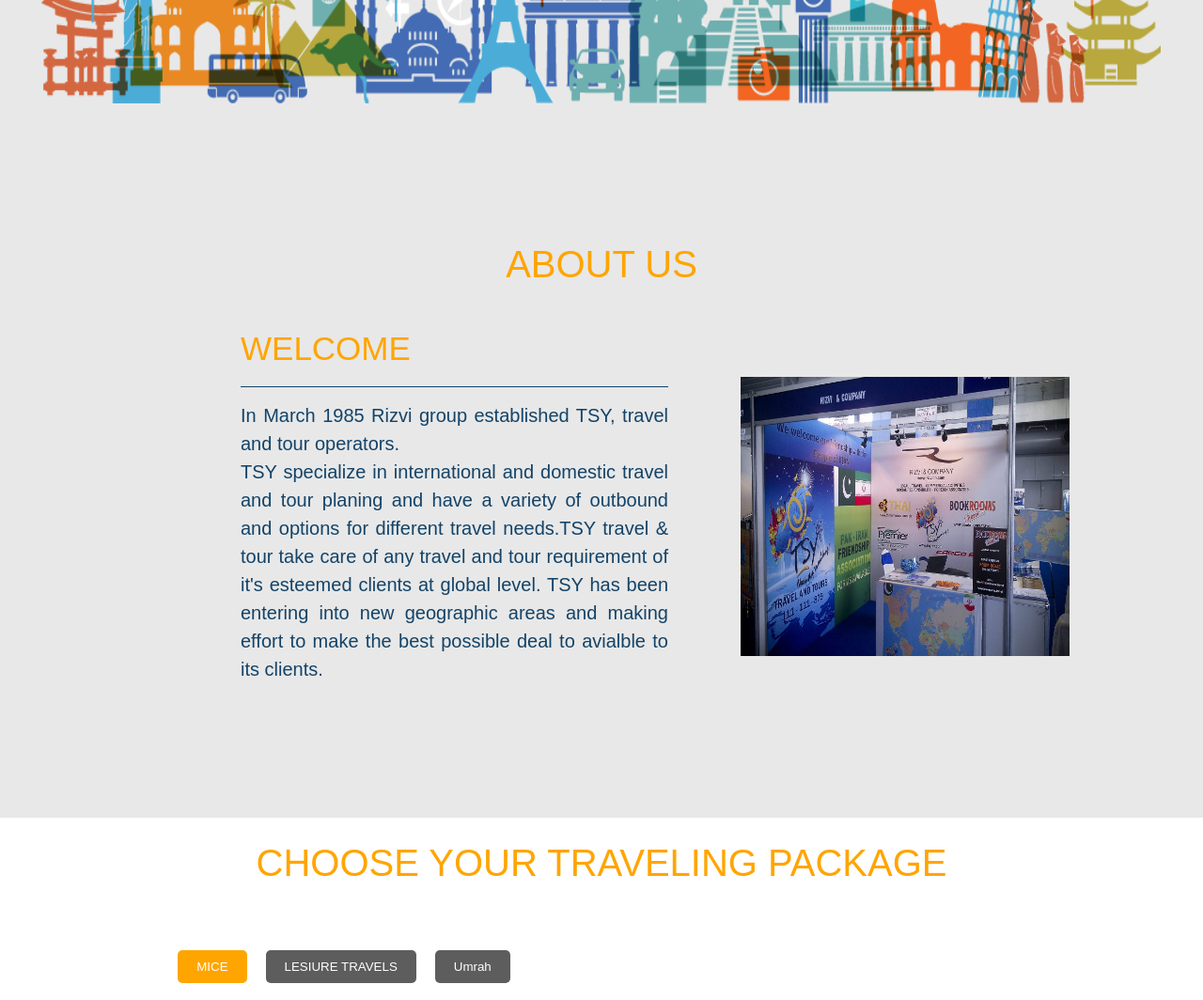
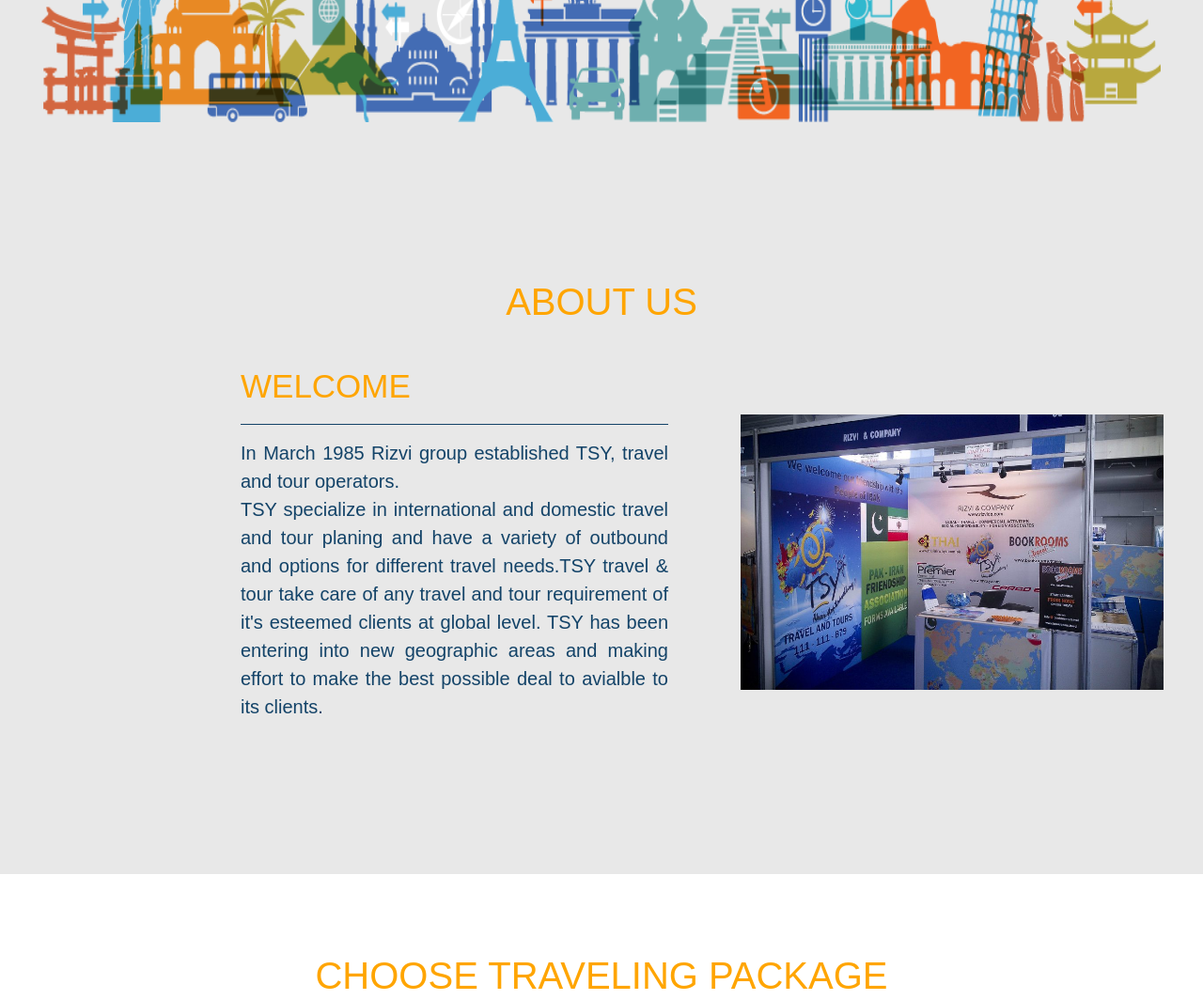
Before and after one commit to faisalb254/Travel-website, a plain HTML site: page index.html in a window 1280 px wide. Shown: the part 660-1724 px from the top of the page at 94% size. Drawn offline with Linux system fonts and the light colour scheme.

Commit message:
layout fix

```diff
--- a/index.html
+++ b/index.html
@@ -13,7 +13,7 @@
             <div class="nav">
                 <img src="/img/logo.png" alt="">
                 <ul>
-                    <li><a href="#home">HOME</a></li>
+                    <li><a href="#home" >HOME</a></li>
                     <li><a href="#about">ABOUT</a></li>
                     <li><a href="#service">SERVICES</a></li>
                     <li><a href="#gallery">GALLERY</a></li>
@@ -65,7 +65,7 @@
             </div>
         </div>
         <div id="package">
-            <h1>CHOOSE YOUR TRAVELING PACKAGE</h1>
+            <h1>CHOOSE TRAVELING PACKAGE</h1>
             <div class="travelbox">
                 <div class="left">
                     <div class="tabs">
--- a/styles.css
+++ b/styles.css
@@ -34,6 +34,7 @@
     justify-content: center;
     flex-direction: column;
     padding-top: 20px;
+    /* height: 90vh; */
 }
 .nav{
     width: 80%;
@@ -44,7 +45,7 @@
     flex-wrap: nowrap;
 }
 .nav img{
-    max-height: 180px;
+    max-height: 200px;
     width: auto;
     margin-left: 9%;
 }
@@ -151,21 +152,22 @@
 }
 #about{
     background-color: rgb(232 232 232);
-    height: 700px;
+    /* height: 700px; */
+    height: 90vh;
     color: #ffa500;
     display: flex;
     justify-content: center;
     align-items: center;
     flex-direction: column;
-    padding-top: 10px;
-    padding-bottom: 30px;
+    padding-top: 20px;
+    padding-bottom: 40px;
 }
 
 #about .box{
     width: 60%;
     padding-top: 20px;
     display: grid;
-    grid-template-columns: 500px 350px;
+    grid-template-columns: 500px 450px;
 }
 .box .left{
     display: flex;
@@ -187,7 +189,7 @@
 }
 .box .right img{
     width: 100%;
-    height: 75%;
+    height: 74%;
     margin-left: 32px;
     margin-top: 50px;
 }
@@ -197,6 +199,7 @@
     justify-content: center;
     align-items: center;
     flex-direction: column;
+    padding-top: 60px;
     padding-bottom: 60px;
 }
 #package h1{
@@ -266,6 +269,7 @@
     color: #ffa500;
 }
 #service{
+    /* height: 90vh; */
     display: flex;
     flex-flow: column wrap;
     align-items: center;
@@ -407,9 +411,9 @@
     border-bottom: 1px solid;
 }
 @media (max-width:1200px) {
-    #about{
-        height: auto;
-    }
+    /* #about{
+        height: 90vh;
+    } */
     #about .box{
         grid-template-columns: 75%;
         justify-content: center;
@@ -445,6 +449,12 @@
     }
 }
 @media (max-width:500px) {
+    #about{
+        height: auto;
+    }
+    #service{
+        height: auto;
+    }
     .letters h1{
         white-space: wrap;
         border: none;
```
